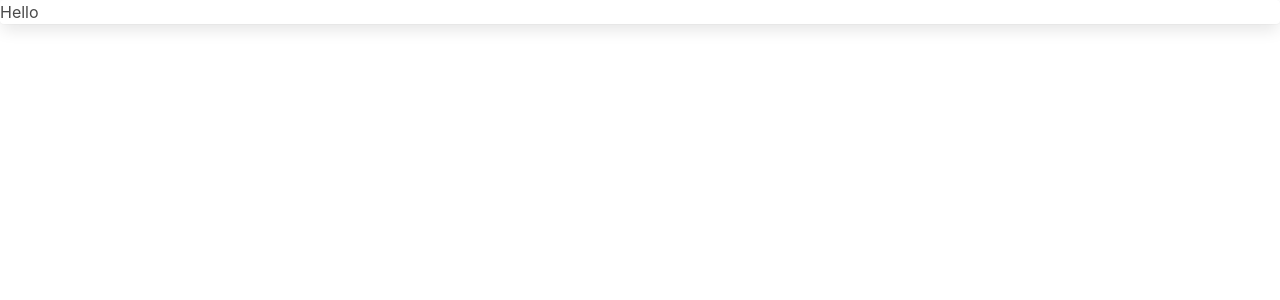
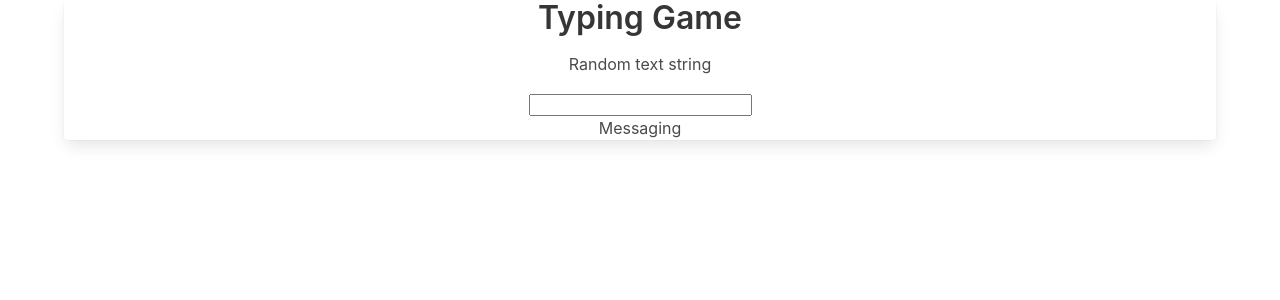
Before and after one commit to ritchey0713/angulartypegame, an Angular app: page / in a window 1280 px wide. Shown: the top 300 px of the page. Built offline with nearby package versions, Linux system fonts and the light colour scheme.

Commit message:
add styles

```diff
--- a/src/app/app.component.html
+++ b/src/app/app.component.html
@@ -1,3 +1,14 @@
-<div class="card">
-  <p>Hello</p>
+<div class="container has-text-centered">
+  <div class="columns">
+    <div class="column is-12">
+      <div class="card">
+        <div class="content">
+          <h1>Typing Game </h1>
+          <p>Random text string</p>
+          <input>
+          <p>Messaging</p>
+        </div>
+      </div>
+    </div>
+  </div>
 </div>
```
